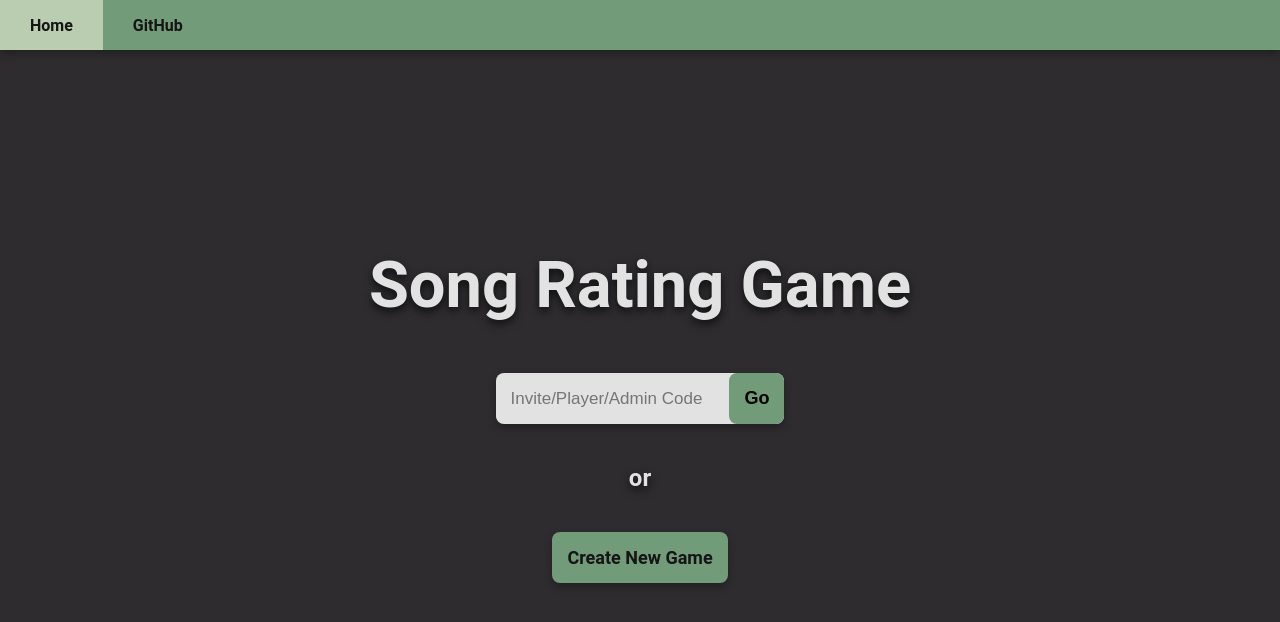
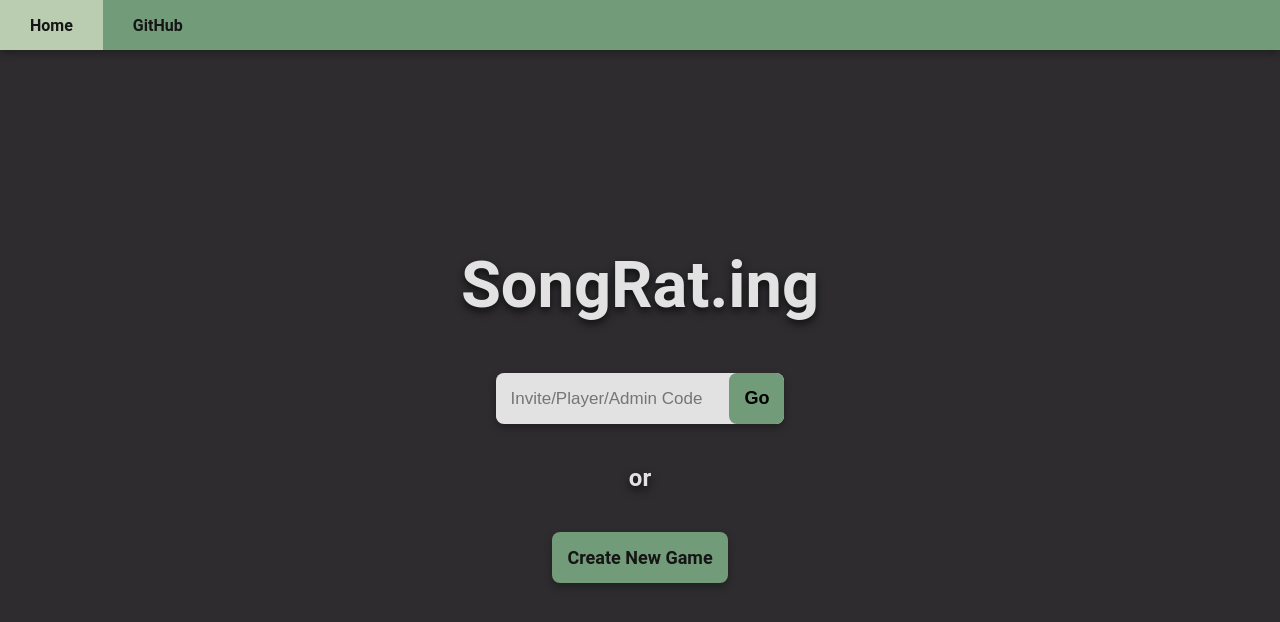
Before and after one commit to drew-abbo/SongRat.ing, a plain HTML site: page frontend/src/index.html in a window 1280 px wide. Drawn offline with Linux system fonts and the light colour scheme.

Commit message:
changed titles

```diff
--- a/frontend/src/index.html
+++ b/frontend/src/index.html
@@ -4,7 +4,7 @@
     <meta charset="UTF-8" />
     <meta name="viewport" content="width=device-width, initial-scale=1.0" />
 
-    <title>Song Rating Game</title>
+    <title>SongRat.ing</title>
 
     <link rel="stylesheet" href="assets/styles.css" />
     <link rel="stylesheet" href="assets/index/styles.css" />
@@ -16,7 +16,7 @@
     </script>
 
     <div class="content">
-      <h1 class="main-title">Song Rating Game</h1>
+      <h1 class="main-title">SongRat.ing</h1>
 
       <div style="height: 50px">
         <p id="invalid-code-reason"></p>
```
Also changed, not shown: frontend/src/404.html (+1 -1 lines), frontend/src/join_game.html (+1 -1 lines), frontend/src/new_game.html (+1 -1 lines), frontend/src/player.html (+1 -1 lines).
